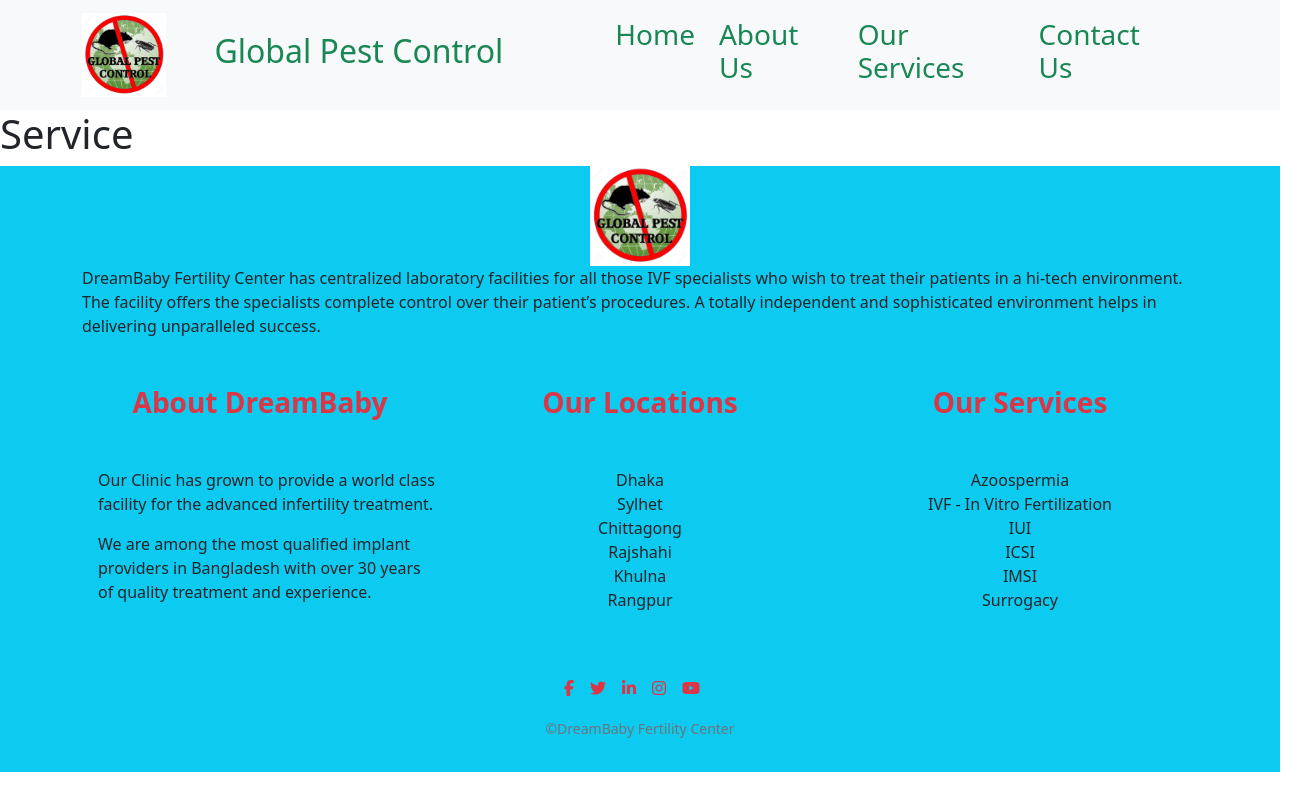
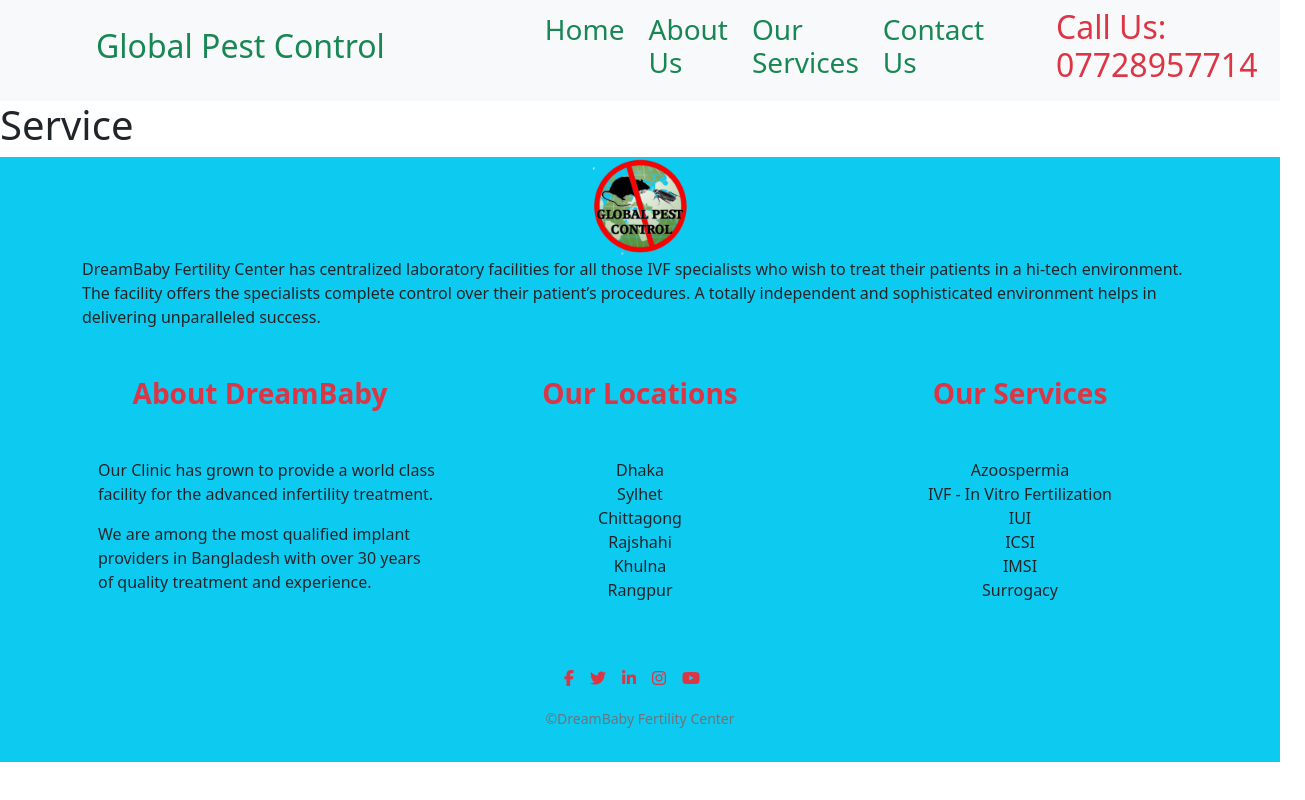
Before and after one commit to samimeadad/pest-control, a React (Create React App) app: page /service in a window 1280 px wide. Shown: the whole page, 1305 px wide, since content can reach past the window. Built offline with nearby package versions, Linux system fonts and the light colour scheme.

Commit message:
logo image changed

```diff
--- a/src/Components/Footer/Footer.js
+++ b/src/Components/Footer/Footer.js
@@ -1,7 +1,7 @@
 import React from 'react';
 import { Col, Row } from 'react-bootstrap';
 import { Link } from 'react-router-dom';
-import logo from '../../images/logo.jpg';
+import logo from '../../images/logo.png';
 
 //component for footer
 const Footer = () => {
--- a/src/Components/Header/Header.js
+++ b/src/Components/Header/Header.js
@@ -3,15 +3,15 @@
 import Nav from 'react-bootstrap/Nav';
 import Navbar from 'react-bootstrap/Navbar';
 import { NavLink } from 'react-router-dom';
-import logo from "../../images/logo.jpg"
+import logo from "../../images/logo.png"
 
 const Header = () => {
     return (
-        <div>
+        <header>
             <Navbar collapseOnSelect expand="lg" bg="light" variant="light">
-                <Container>
+                <div className='d-flex justify-content-between align-items-center'>
                     <Navbar.Brand>
-                        <div className='d-flex justify-content-between align-items-center'>
+                        <div className='d-flex justify-content-around align-items-center mx-5'>
                             <NavLink to="/home" className="me-5">
                                 <img className='img-fluid' style={ { width: '100px' } } src={ logo } alt="logoImage" />
                             </NavLink>
@@ -26,10 +26,13 @@
                             <NavLink className="me-4 text-success text-decoration-none" to="/service"><h3>Our Services</h3></NavLink>
                             <NavLink className="me-4 text-success text-decoration-none" to="/contact"><h3>Contact Us</h3></NavLink>
                         </Nav>
+                        <Nav className="mx-5 text-danger">
+                            <h2>Call Us: 07728957714</h2>
+                        </Nav>
                     </Navbar.Collapse>
-                </Container>
+                </div>
             </Navbar>
-        </div>
+        </header>
     );
 };
 
```
Also changed, not shown: src/images/logo.png (added), src/index.js (line endings or trailing spaces).
